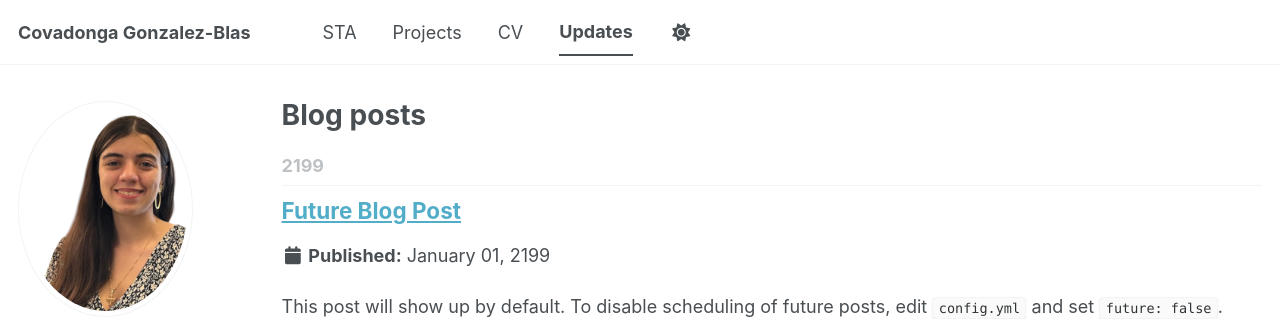
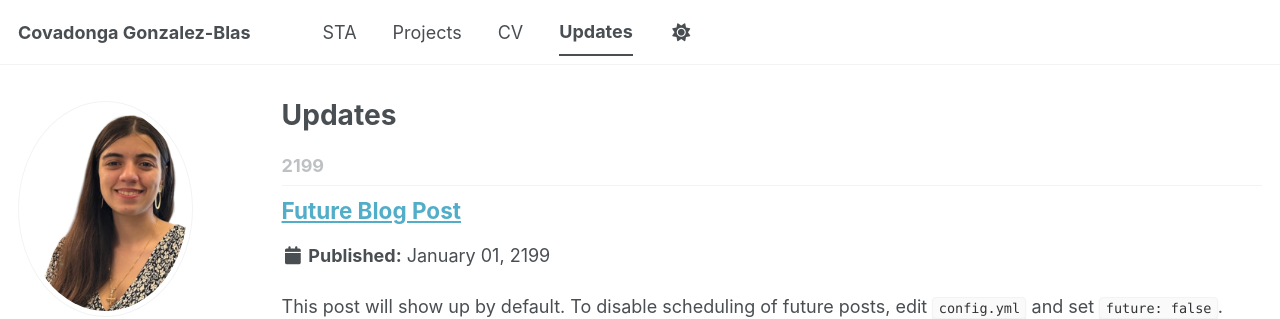
Before and after one commit to Gonzalez-Blas/Gonzalez-Blas.github.io, a Jekyll site: the page built from _pages/year-archive.html, in a window 1280 px wide and 900 px high. Shown: the top 319 px of the window. Built offline with Jekyll 4.4.1, drawn with Linux system fonts in a browser that asks for light colours; a style sheet for code colours, icons or effects is not loaded.

Commit message:
Change title from 'Blog posts' to 'Updates'

```diff
--- a/_pages/year-archive.html
+++ b/_pages/year-archive.html
@@ -1,7 +1,7 @@
 ---
 layout: archive
 permalink: /year-archive/
-title: "Blog posts"
+title: "Updates"
 author_profile: true
 redirect_from:
   - /wordpress/blog-posts/
```
